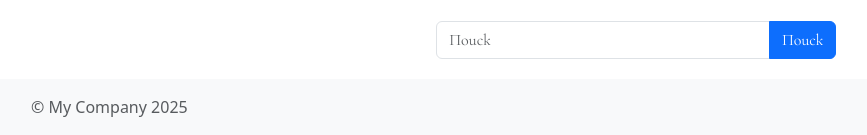
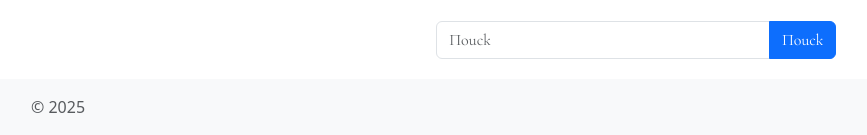
Before and after one commit to andrewverner/max, a Yii app: template src/views/site/index.php in a window 1280 px wide. Shown: the part 685-820 px from the top of the page, without its empty margins (51-918 px from the left). Run offline with PHP 8.4 and a stand-in for Yii, Linux system fonts and the light colour scheme; the template is opened without the code that fills it, so the values that code supplies are empty; some libraries are stand-ins or nearby versions; some web fonts are replaced.

Commit message:
Init commit

```diff
--- a/src/views/layouts/main.php
+++ b/src/views/layouts/main.php
@@ -64,8 +64,7 @@ $this->registerLinkTag(['rel' => 'icon', 'type' => 'image/x-icon', 'href' => Yii
 <footer id="footer" class="mt-auto py-3 bg-light">
     <div class="container">
         <div class="row text-muted">
-            <div class="col-md-6 text-center text-md-start">&copy; My Company <?= date('Y') ?></div>
-            <div class="col-md-6 text-center text-md-end"><?= Yii::powered() ?></div>
+            <div class="col-md-6 text-center text-md-start">&copy; <?= date('Y') ?></div>
         </div>
     </div>
 </footer>
```
